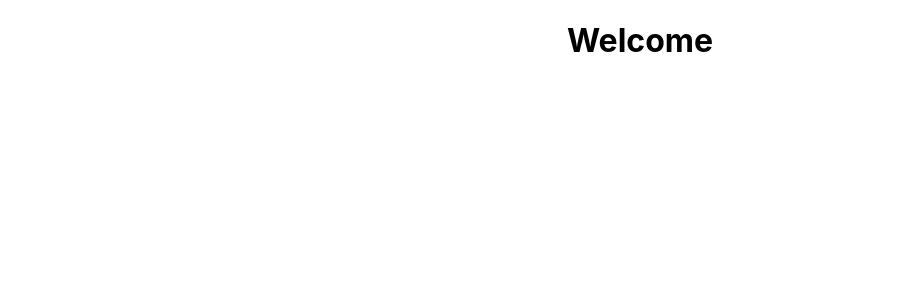
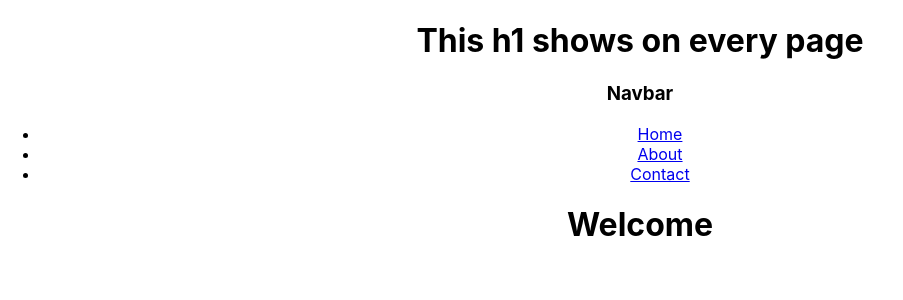
Before and after one commit to AlexStormwood/feb23-t3w6-forms, a React (Create React App) app: page / in a window 1280 px wide. Shown: the top 300 px of the page, without its empty margins (0-903 px from the left). Built offline with nearby package versions, Linux system fonts and the light colour scheme.

Commit message:
feat: navbar and components moved around

```diff
--- a/src/App.js
+++ b/src/App.js
@@ -8,10 +8,15 @@ import './App.css';
 import HomePage from './pages/HomePage';
 import AboutPage from './pages/AboutPage';
 import ContactPage from './pages/ContactPage';
+import Navbar from './components/Navbar';
 
 function App() {
   return (
     <div className="App">
+
+      <h1>This h1 shows on every page</h1>
+      <Navbar />
+
       <Routes>
         <Route path="/" element={<HomePage />} />
 
--- /dev/null
+++ b/src/components/Navbar.jsx
@@ -0,0 +1,25 @@
+// 3 pages to link:
+// / -- homepage
+// /about -- about page
+// /about/contact - contact page
+
+import { Link } from "react-router-dom";
+
+export default function Navbar(props){
+	return (
+		<nav>
+			<h3>Navbar</h3>
+			<ul>
+				<li>
+					<Link to="/">Home</Link>
+				</li>
+				<li>
+					<Link to="/about">About</Link>
+				</li>
+				<li>
+					<Link to="/about/contact">Contact</Link>
+				</li>
+			</ul>
+		</nav>
+	)
+}
--- a/src/pages/BusinessCardPage.jsx
+++ b/src/pages/BusinessCardPage.jsx
@@ -1,4 +1,4 @@
-import BusinessCardParent from "../BusinessCardParent";
+import BusinessCardParent from "../components/BusinessCardParent";
 
 export default function BusinessCardPage(props){
 	return(
```
Also changed, not shown: src/components/BusinessCardDisplay.jsx (renamed from src/BusinessCardDisplay.jsx), src/components/BusinessCardForm.jsx (renamed from src/BusinessCardForm.jsx), src/components/BusinessCardParent.jsx (renamed from src/BusinessCardParent.jsx).
